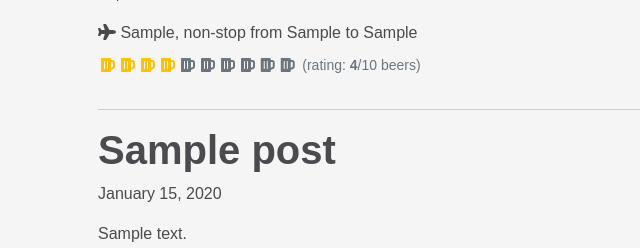
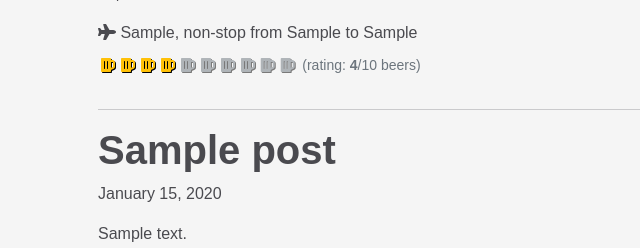
Before and after one commit to TravelTimN/binge-traveller-mike, a Django app: template blog/templates/blog/post.html in a window 1280 px wide. Shown: the part 1042-1290 px from the top of the page, without its empty margins (0-640 px from the left). Run offline with Django 3.2, Linux system fonts and the light colour scheme; tables that the repository leaves empty hold one stand-in row (values such as "Sample post"); the template is opened without the code that fills it: values that come from a table or form of the project are taken from there, most other values are stand-ins (such as "Sample title", 1, 10 or a date in 2020); grey boxes marked "Sample" are stand-in pictures; some web fonts are replaced.

Commit message:
Style beer icons for ratings

```diff
--- a/static/css/style.css
+++ b/static/css/style.css
@@ -639,6 +639,14 @@ figure.drinks-gallery-img:hover figcaption {
     object-fit: cover;
 }
 
+.fas.fa-beer {
+    text-shadow: 1px 1px 0 rgba(var(--black), 1);
+}
+
+.fas.fa-beer.text-muted {
+    opacity: 0.5;
+}
+
 /* PAGINATION */
 .page-link:focus {
     box-shadow: unset;
```
